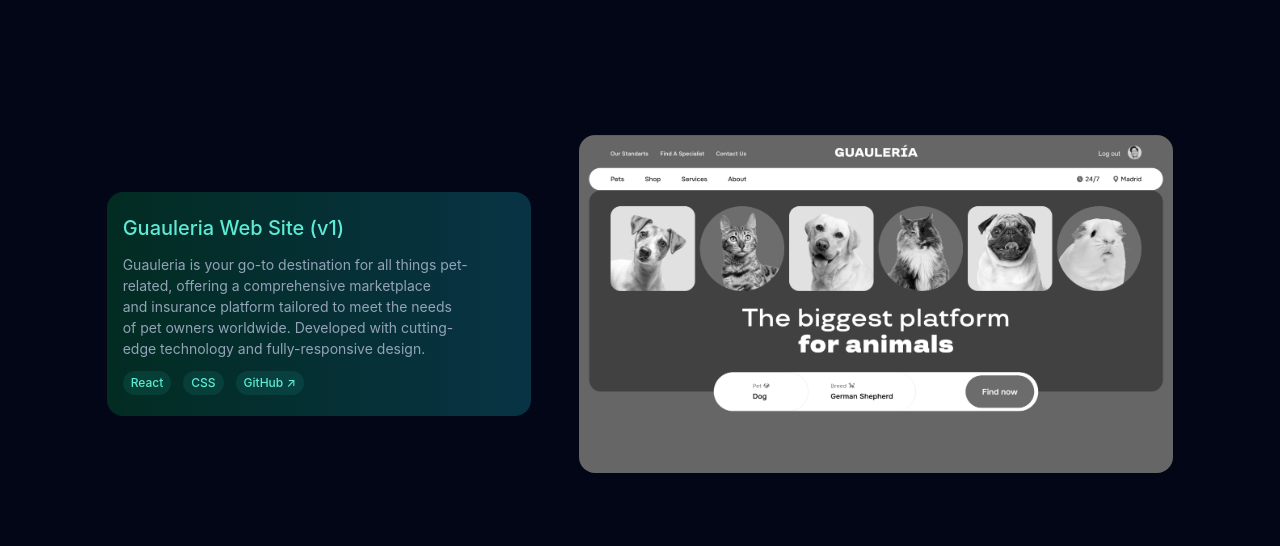
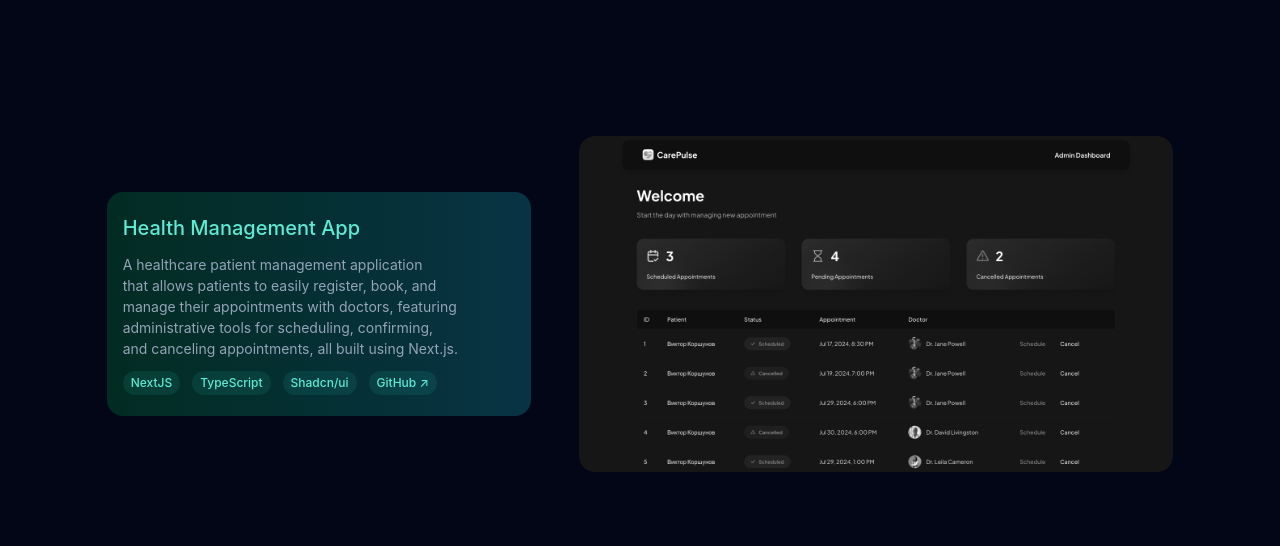
Before and after one commit to vkorshunovv/my-portfolio, a React (Create React App) app: page / in a window 1280 px wide. Shown: the part 3842-4388 px from the top of the page. Built offline with nearby package versions, Linux system fonts and the light colour scheme; a web font is replaced by a local one.

Commit message:
add health menegement project to Projects section

```diff
--- a/src/components/Projects/Projects.js
+++ b/src/components/Projects/Projects.js
@@ -6,6 +6,7 @@
   guauleria_v1,
   guauleria_v2,
   little_lemon,
+  health_management_app,
 } from "../../constants";
 
 export default function Projects({ isDarkMode }) {
@@ -23,6 +24,7 @@
       </div>
       <div className="flex flex-col lg:grid grid-cols-4 lg:grid-cols-12 lg:grid-rows-4 space-y-6 lg:space-y-12 pb-28">
         <ProjectCard isDarkMode={isDarkMode} main={portfolio} />
+        <ProjectCard isDarkMode={isDarkMode} main={health_management_app} />
         <ProjectCard isDarkMode={isDarkMode} main={guauleria_v1} />
         <ProjectCard isDarkMode={isDarkMode} main={guauleria_v2} />
         <ProjectCard isDarkMode={isDarkMode} main={little_lemon} />
--- a/src/constants/index.jsx
+++ b/src/constants/index.jsx
@@ -31,6 +31,7 @@
 import guauleria_v2_img from "../assets/projects/guauleria_landing.png";
 import little_lemon_dark from "../assets/projects/little_lemon_dark.png";
 import little_lemon_light from "../assets/projects/little_lemon_light.png";
+import health_app from "../assets/projects/health_app.png";
 
 import instagram from "../assets/footer/instagram.png";
 import facebook from "../assets/footer/facebook.png";
@@ -179,6 +180,23 @@
   path: "https://viktorkorshunov.netlify.app",
 };
 
+export const health_management_app = {
+  title: "Health Management App",
+  description: `A healthcare patient management application that allows patients to easily register, book, and manage their appointments with doctors, featuring administrative tools for scheduling, confirming, and canceling appointments, all built using Next.js.`,
+  assets: [
+    "NextJS",
+    "TypeScript",
+    "Shadcn/ui",
+    {
+      title: "GitHub \u2197",
+      url: "https://github.com/vkorshunovv/health_management_app",
+    },
+  ],
+  img_light: health_app,
+  img_dark: health_app,
+  path: "https://carepulseapp.vercel.app/",
+};
+
 export const guauleria_v1 = {
   title: "Guauleria Web Site (v1)",
   description: `Guauleria is your go-to destination for all things pet-related, offering a comprehensive marketplace and insurance platform tailored to meet the needs of pet owners worldwide. Developed with cutting-edge technology and fully-responsive design.`,
```
Also changed, not shown: src/assets/projects/health_app.png (added).
